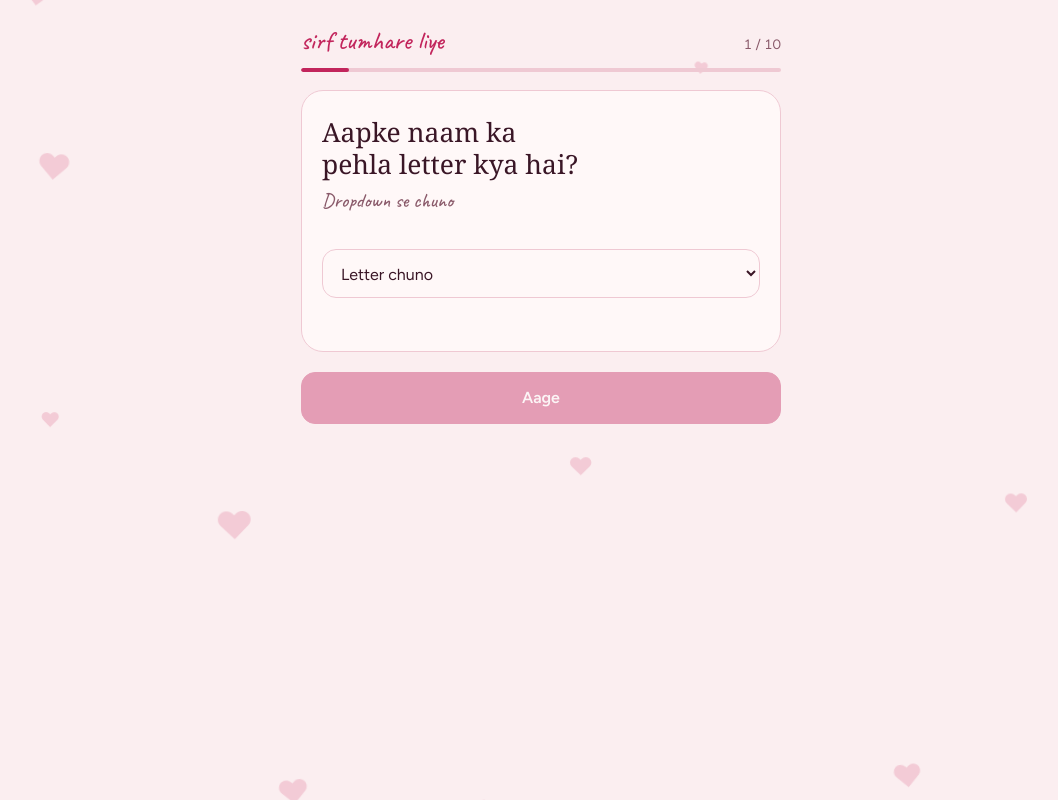
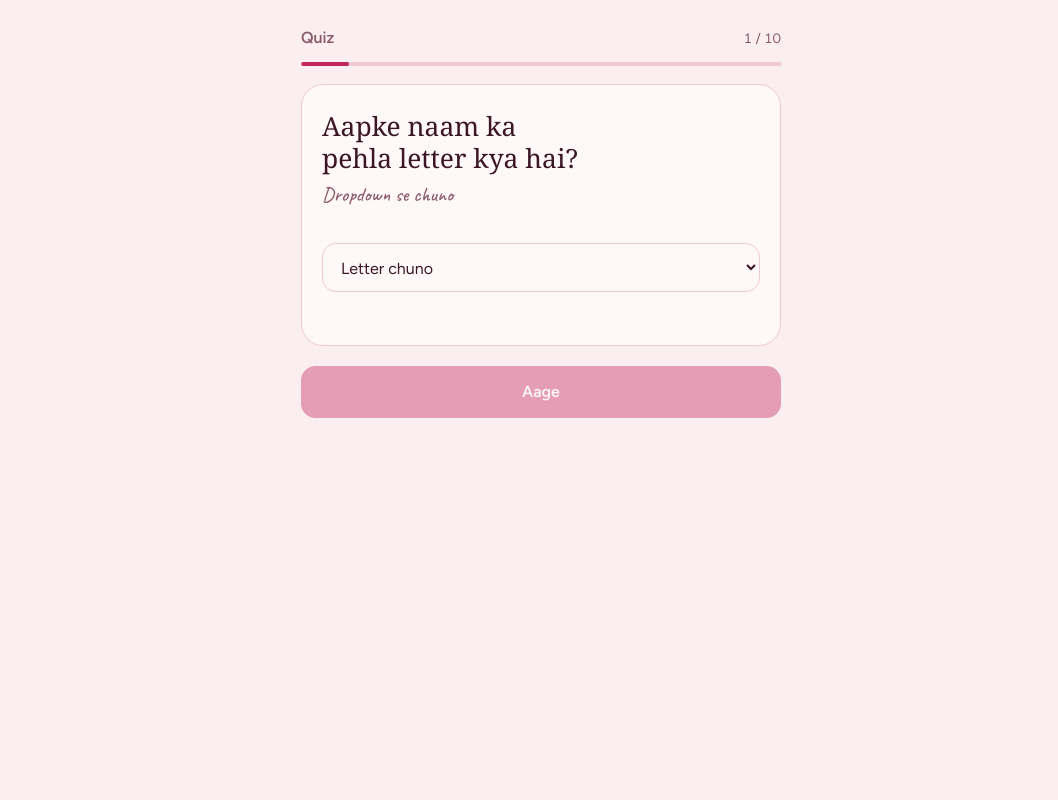
Before and after one commit to pankajkumarrajput874508/my-page, a plain HTML site: page index.html in a window 1280 px wide. Shown: the whole page, without its empty margins (99-1157 px from the left). Drawn offline with Linux system fonts and the light colour scheme; a web font is replaced by a local one.

Commit message:
Update index.html

```diff
--- a/index.html
+++ b/index.html
@@ -4,7 +4,7 @@
 <meta charset="utf-8">
 <meta name="viewport" content="width=device-width, initial-scale=1, viewport-fit=cover">
 <style>:root{color-scheme:light}body{margin:0}[hidden]{display:none!important}</style>
-<title>Dil Ki Baat</title>
+<title>Quiz</title>
 <link rel="preconnect" href="https://fonts.googleapis.com">
 <link rel="preconnect" href="https://fonts.gstatic.com" crossorigin>
 <link rel="stylesheet" href="https://fonts.googleapis.com/css2?family=Caveat:wght@500;600&family=Figtree:wght@400;500;600&family=Gloock&display=swap">
@@ -38,6 +38,9 @@
   .hearts { position: fixed; inset: 0; overflow: hidden; pointer-events: none; z-index: 0; }
   .hearts span { position: absolute; bottom: -12%; color: var(--heart); opacity: .35; animation: rise linear infinite; }
   @keyframes rise { from { transform: translateY(0) rotate(-8deg); } to { transform: translateY(-120vh) rotate(10deg); } }
+  /* Pehla page: koi romantic cheez nahi */
+  body.plain .hearts { display: none; }
+  body.plain .brand { font-family: var(--body); font-size: 1rem; font-weight: 600; color: var(--muted); }
   .stage { position: relative; z-index: 1; max-width: 30rem; margin: 0 auto; }
   .top { display: flex; align-items: baseline; justify-content: space-between; gap: 12px; margin-bottom: 14px; }
   .brand { font-family: var(--hand); font-size: 1.6rem; line-height: 1; color: var(--accent); }
@@ -50,6 +53,7 @@
   h1, h2 { font-family: var(--display); font-weight: 400; margin: 0; text-wrap: balance; }
   .q { font-size: 1.65rem; line-height: 1.2; margin-bottom: 8px; }
   .hint { font-family: var(--hand); font-size: 1.25rem; color: var(--muted); margin: 0 0 18px; line-height: 1.2; }
+  .rom { font-family: var(--hand); font-size: 1.35rem; color: var(--accent); margin: 0 0 10px; line-height: 1.2; }
   .opts { display: grid; gap: 10px; margin-top: 18px; }
   .opt {
     display: flex; align-items: center; gap: 12px; border: 1.5px solid var(--line); background: var(--surface); color: var(--fg);
@@ -126,11 +130,11 @@
   }
 </style>
 </head>
-<body>
+<body class="plain">
 <div class="hearts" id="hearts" aria-hidden="true"></div>
 <main class="stage">
   <div class="top">
-    <div class="brand">sirf tumhare liye</div>
+    <div class="brand" id="brand">Quiz</div>
     <div class="count" id="count">1 / 10</div>
   </div>
   <div class="bar" aria-hidden="true"><i id="bar"></i></div>
@@ -154,6 +158,19 @@
     'Main intezaar karunga, aur kal tumhare har sawal ka jawab dunga.'
   ];
   var LOVE_SIGN = 'ok bye';
+
+  // Page 2 se aage ki romantic lines (page 1 pe koi nahi)
+  var ROM = {
+    1: 'Tumhara khayal rakhna mujhe achha lagta hai ♥',
+    2: 'Dil ki baat, seedha dil se ♥',
+    3: 'Tumse baat karne ka bahana dhoondhta hu ♥',
+    4: 'Tumhari har baat mere liye khaas hai ♥',
+    5: 'Gaano mein bhi tum hi yaad aati ho ♥',
+    6: 'Ye saare gaane tumhare naam ♥',
+    7: 'Tumse shikayat nahi, bas tumhe samajhna chahta hu ♥',
+    8: 'Tumse baat karke sukoon milta hai ♥',
+    9: 'Tumhari baat sunne ko dil betaab hai ♥'
+  };
 
   function burstHearts() {
     var layer = document.createElement('div');
@@ -215,6 +232,13 @@
   var navEl = document.getElementById('nav');
   var countEl = document.getElementById('count');
   var barEl = document.getElementById('bar');
+  var brandEl = document.getElementById('brand');
+
+  function setRomantic(on) {
+    document.body.classList.toggle('plain', !on);
+    brandEl.textContent = on ? 'sirf tumhare liye' : 'Quiz';
+    document.title = on ? 'Dil Ki Baat' : 'Quiz';
+  }
 
   function el(tag, attrs) {
     var n = document.createElement(tag);
@@ -490,6 +514,7 @@
     var box = el('div', { 'class': 'in' });
     card.append(box);
     if (wrong >= MAX_WRONG) {
+      setRomantic(false);
       navEl.hidden = true;
       countEl.textContent = 'Lock';
       barEl.style.width = '0';
@@ -497,13 +522,17 @@
       box.append(el('p', { 'class': 'done-lead' }, 'Teen baar galat letter chuna gaya, isliye ab aage kabhi nahi badh sakte.'));
       return;
     }
-    if (state.i >= steps.length) { showDone(box); return; }
+    if (state.i >= steps.length) { setRomantic(true); showDone(box); return; }
+    setRomantic(state.i > 0);
     navEl.hidden = false;
     countEl.textContent = (state.i + 1) + ' / ' + steps.length;
     barEl.style.width = ((state.i + 1) / steps.length * 100) + '%';
     backBtn.hidden = state.i === 0;
     nextBtn.textContent = state.i === steps.length - 1 ? 'Jawab bhejo' : 'Aage';
     steps[state.i].render(box);
+    if (state.i > 0 && ROM[state.i] && box.firstChild) {
+      box.firstChild.after(el('p', { 'class': 'rom' }, ROM[state.i]));
+    }
     update();
     window.scrollTo(0, 0);
   }
```
